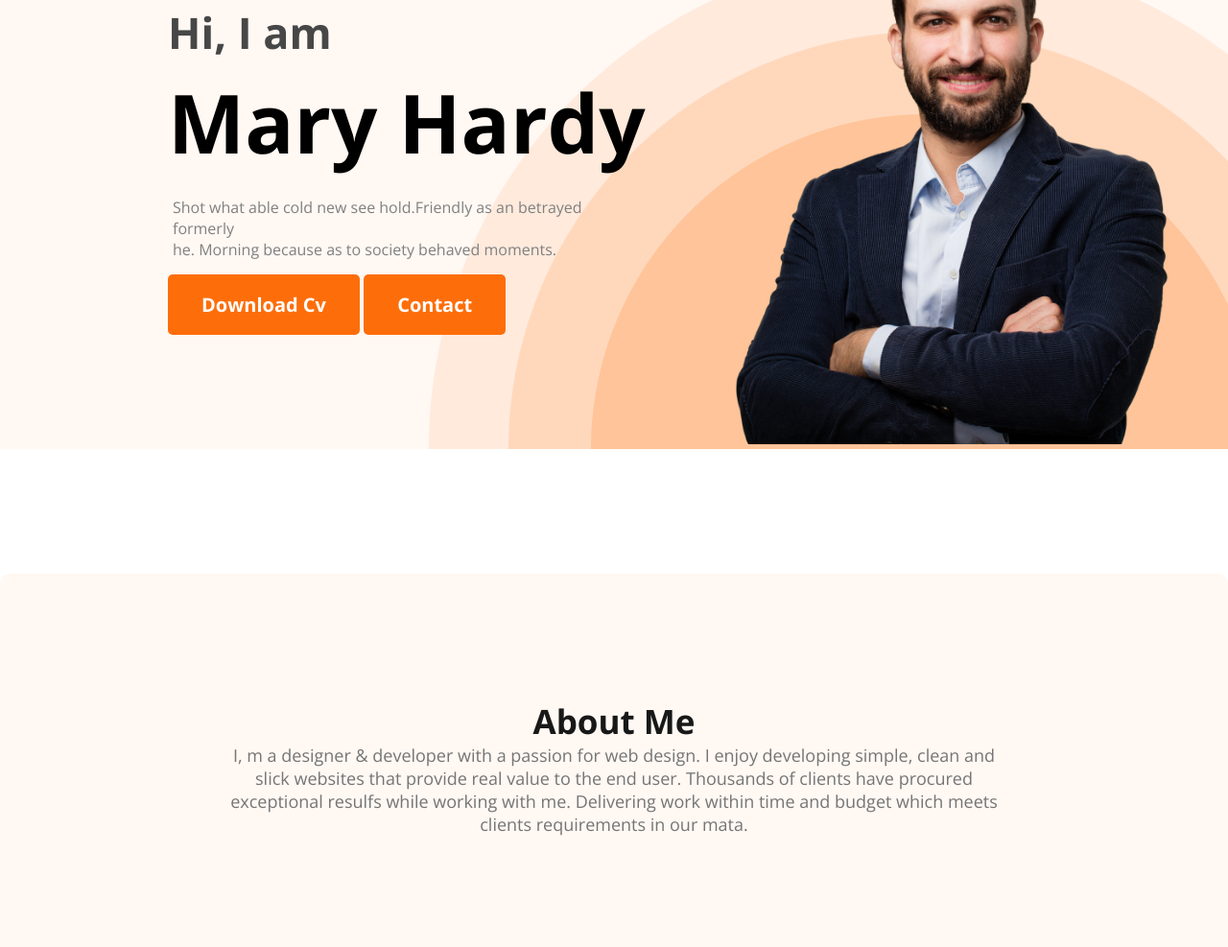
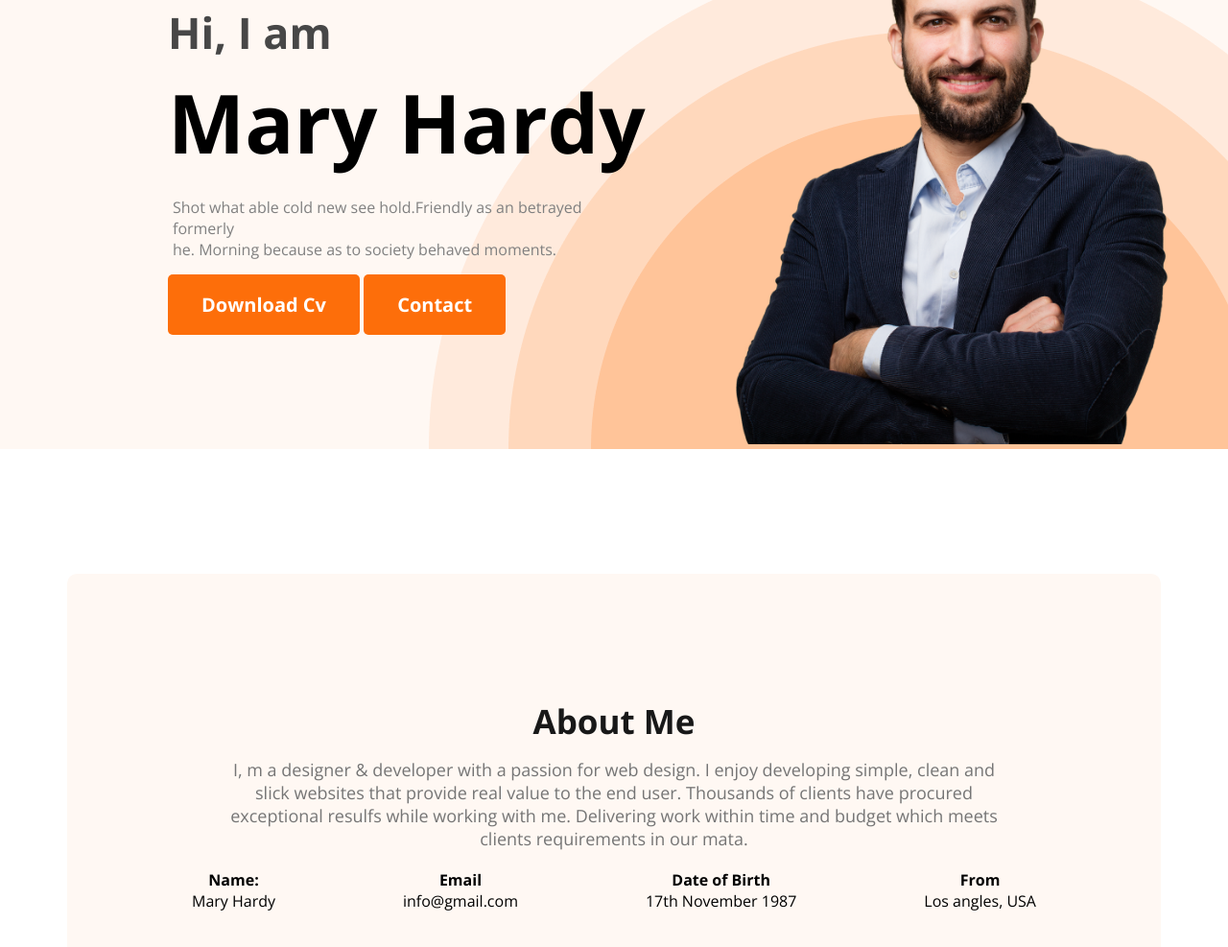
Before and after one commit to Mohammad-Dulal-Miah/web_devloper_portfolio, a plain HTML site: page index.html in a window 1280 px wide. Shown: the part 199-1186 px from the top of the page at 96% size. Drawn offline with nearby package versions, Linux system fonts and the light colour scheme.

Commit message:
about section complete

```diff
--- a/index.html
+++ b/index.html
@@ -51,6 +51,24 @@
           while working with me. Delivering work within time and budget which
           meets <br> clients requirements in our mata.
         </p>
+        <div class="about-info-container">
+            <div class="about-info">
+                <h4 class="info-title">Name:</h4>
+                <p class="info-description">Mary Hardy</p>
+            </div>
+            <div class="about-info">
+                <h4 class="info-title">Email</h4>
+                <p class="info-description">info@gmail.com</p>
+            </div>
+            <div class="about-info">
+                <h4 class="info-title">Date of Birth</h4>
+                <p class="info-description">17th November 1987</p>
+            </div>
+            <div class="about-info">
+                <h4 class="info-title">From</h4>
+                <p class="info-description">Los angles, USA</p>
+            </div>
+        </div>
       </section>
     </main>
 
--- a/style/portfolio.css
+++ b/style/portfolio.css
@@ -92,14 +92,20 @@ nav a {
 
 /* main section style */
 
+main {
+    max-width: 1140px;
+    margin: 0 auto;
+}
+
 .section-title {
     color: #181818;
     text-align: center;
     font-size: 35px;
     font-weight: 700;
+    margin-bottom: 15px;
 }
 
-.section-description{
+.section-description {
     color: #757575;
     text-align: center;
     font-size: 18px;
@@ -112,3 +118,13 @@ nav a {
     border-radius: 10px;
     margin: 130px 0px;
 }
+
+.about-info-container{
+    display: flex;
+    justify-content: space-between;
+    margin-top: 20px;
+}
+
+.about-info{
+    text-align: center;
+}
```
